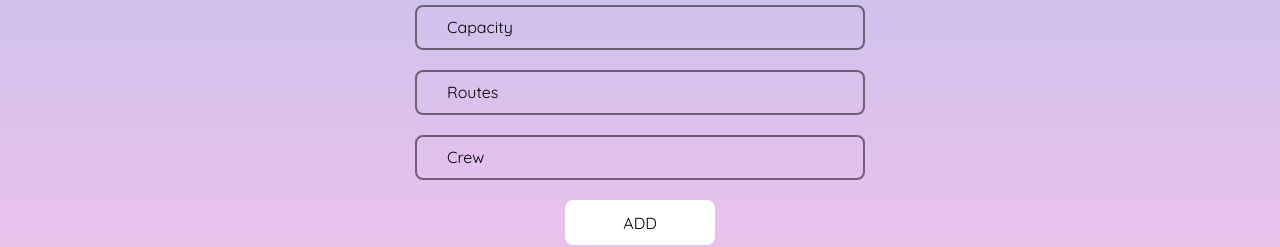
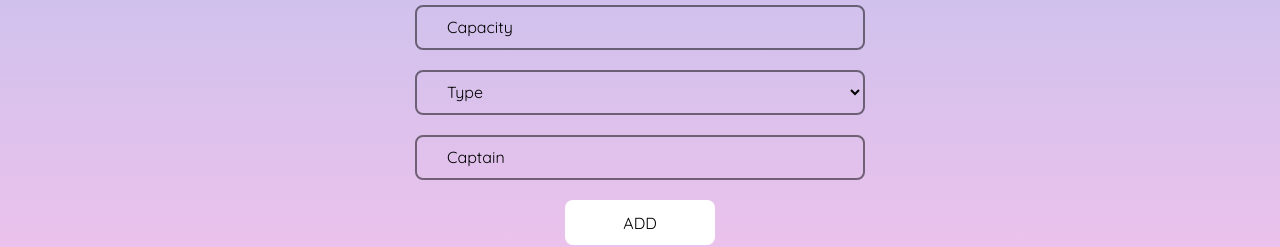
Before and after one commit to lnikol00/Airport-App, a React (Create React App) app in the folder client/: page /create in a window 1280 px wide. Shown: the part 395-642 px from the top of the page. Built offline with nearby package versions, Linux system fonts and the light colour scheme.

Commit message:
Update pages

```diff
--- a/client/src/assets/global.css
+++ b/client/src/assets/global.css
@@ -11,3 +11,11 @@ input[type="text"]:focus~.input-text {
 input[type="text"]:valid~.input-text {
     @apply text-black bg-white transform -translate-y-6 -translate-x-2 scale-75;
 }
+
+select:focus~.input-text {
+    @apply text-black bg-white transform -translate-y-6 -translate-x-2 scale-75;
+}
+
+select:valid~.input-text {
+    @apply text-black bg-white transform -translate-y-6 -translate-x-2 scale-75;
+}
--- a/client/src/components/header/Header.tsx
+++ b/client/src/components/header/Header.tsx
@@ -20,8 +20,8 @@ function Header() {
                 </div>
                 <div className={
                     open
-                        ? 'duration-500 md:static absolute bg-white md:min-h-fit min-h-[30vh] left-0 top-[-100%] md:w-auto w-full flex items-center px-5 justify-center'
-                        : 'duration-500 md:static absolute bg-white md:min-h-fit min-h-[30vh] left-0 top-[9%] md:w-auto w-full flex items-center px-5 justify-center'
+                        ? 'duration-500 md:static absolute z-10 bg-white md:min-h-fit min-h-[30vh] left-0 top-[-100%] md:w-auto w-full flex items-center px-5 justify-center'
+                        : 'duration-500 md:static absolute z-10 bg-white md:min-h-fit min-h-[30vh] left-0 top-[9%] md:w-auto w-full flex items-center px-5 justify-center'
                 }>
                     <ul className='flex md:flex-row flex-col md:items-center items-center md:gap-[2vw] gap-8'>
                         <li>
--- a/client/src/pages/create/Create.tsx
+++ b/client/src/pages/create/Create.tsx
@@ -45,22 +45,27 @@ function Create() {
                     />
                     <span className='text-md text-black absolute left-0 top-[10px] mx-6 px-2 transition duration-200 input-text'>Capacity</span>
                 </label>
-                <label className='relative' id='routes'>
+                <label className='relative' id='type'>
+                    <select
+                        required
+                        className='h-[45px] md:w-[450px] w-80 px-4 text-md bg-inherit border-2 border-opacity-50 border-black rounded-lg outline-none transition duration-200'
+                    >
+                        <option></option>
+                        <option value="Cargo">Cargo</option>
+                        <option value="Passenger">Passenger</option>
+                        <option value="Private">Private</option>
+                    </select>
+                    <span className='text-md text-black absolute left-0 top-[10px] mx-6 px-2 transition duration-200 input-text'>Type</span>
+                </label>
+                <label className='relative' id='captain'>
                     <input
                         type='text'
                         required
                         className='h-[45px] md:w-[450px] w-80 px-4 text-md bg-inherit border-2 border-opacity-50 border-black rounded-lg outline-none focus:border-white focus:text-white transition duration-200'
                     />
-                    <span className='text-md text-black absolute left-0 top-[10px] mx-6 px-2 transition duration-200 input-text'>Routes</span>
+                    <span className='text-md text-black absolute left-0 top-[10px] mx-6 px-2 transition duration-200 input-text'>Captain</span>
                 </label>
-                <label className='relative' id='crew'>
-                    <input
-                        type='text'
-                        required
-                        className='h-[45px] md:w-[450px] w-80 px-4 text-md bg-inherit border-2 border-opacity-50 border-black rounded-lg outline-none focus:border-white focus:text-white transition duration-200'
-                    />
-                    <span className='text-md text-black absolute left-0 top-[10px] mx-6 px-2 transition duration-200 input-text'>Crew</span>
-                </label>
+
                 <button className='bg-white w-[150px] h-[45px] uppercase rounded-lg outline-none'>Add</button>
             </form>
         </div>
--- a/client/src/pages/home/Home.tsx
+++ b/client/src/pages/home/Home.tsx
@@ -1,45 +1,39 @@
 import { useEffect, useState } from 'react'
-import { PlaneListState } from '../../interfaces/types'
+import { PlaneList } from '../../interfaces/types'
 import Pagination from './Pagination';
 import { Link } from 'react-router-dom';
-import { useAppDispatch, useAppSelector } from '../../Redux/hooks';
-import { getAllPlanes } from '../../Redux/Actions/PlaneAction';
 
 function Home() {
 
-    // const [planes, setPlanes] = useState<PlaneListState>([])
+    const [planes, setPlanes] = useState<PlaneList>([])
     const [currentPage, setCurrentPage] = useState<number>(1);
     const [planesPerPage, setPlanesPerPage] = useState<number>(5);
 
     const lastPlaneIndex = currentPage * planesPerPage;
     const firstPlaneIndex = lastPlaneIndex - planesPerPage;
 
+    useEffect(() => {
+        fetch("http://localhost:8000/planes/")
+            .then((response) => {
+                return response.json()
+            })
+            .then((json) => {
+                setPlanes(json)
+            })
+    }, [])
+
+    // const dispatch = useAppDispatch()
+    // const planeList = useAppSelector(state => state.planeList)
+
+    // const { loading, error, planes } = planeList;
+
     // useEffect(() => {
-    //     fetch("http://localhost:8000/planes/")
-    //         .then((response) => {
-    //             return response.json()
-    //         })
-    //         .then((json) => {
-    //             setPlanes(json)
-    //         })
-    // }, [])
-
-    const dispatch = useAppDispatch()
-    const planeList = useAppSelector(state => state.planeList)
-
-    const { loading, error, planes } = planeList;
-
-    useEffect(() => {
-        dispatch(getAllPlanes());
-    }, [dispatch])
+    //     dispatch(getAllPlanes());
+    // }, [dispatch])
 
     return (
         <div className='flex flex-col justify-start md:my-[2rem] my-[1.5rem] md:mx-[10rem] mx-[3rem]'>
             <span className='md:text-2xl text-xl'>Currently available planes:</span>
-            {
-                loading ? (<div>Loading...</div>) : error ? (<div>Error</div>) :
-                    (
-                        <>
             {planes.slice(firstPlaneIndex, lastPlaneIndex).map((plane) => {
                 return (
                     <Link to={`/planes/${plane.id}`}>
@@ -48,16 +42,13 @@ function Home() {
                             className='flex flex-start justify-start flex-col bg-white py-[10px] px-[16px] md:my-[10px] my-[8px] border-[1px] border-black border-solid shadow-md cursor-pointer'
                         >
                             <div>
-                                                <h1>{plane.model}</h1>
+                                <h1>{plane.name}</h1>
                                 <span>Country of origin: {plane.country}</span>
                             </div>
                         </div>
                     </Link>
                 )
             })}
-                        </>
-                    )
-            }
 
             <Pagination
                 totalPlanes={planes.length}
--- a/client/src/pages/home/PlaneDetails.tsx
+++ b/client/src/pages/home/PlaneDetails.tsx
@@ -1,5 +1,6 @@
 import React, { useEffect, useState } from 'react'
-import { useParams } from 'react-router-dom';
+import * as AiIcons from "react-icons/ai"
+import * as FaIcons from "react-icons/fa"
 import testImage from "../../utils/images/test.jpg"
 
 function PlaneDetails() {
@@ -13,13 +14,25 @@ function PlaneDetails() {
                     className='w-[100%] md:h-[450px] h-[200px]'
                 />
             </div>
-            <div className='flex justify-center items-center flex-col md:w-[50%] w-[100%] md:px-[2em] md:py-[0em] py-[0.75em] gap-5'>
+            <div className='flex justify-center items-center flex-col md:w-[50%] w-[100%] md:px-[2em] md:py-[0em] py-[0.75em] md:gap-5 gap-3'>
                 <span className='text-xl'><b>Model: </b>Plane Name</span>
                 <span className='text-xl'><b>Year: </b>1999</span>
                 <span className='text-xl'><b>Country: </b>Croatia</span>
                 <span className='text-xl'><b>Capacity: </b>200</span>
                 <span className='text-xl'><b>Routes: </b>200</span>
                 <span className='text-xl'><b>Crew: </b>200</span>
+                <div className='flex justify-center items-center gap-10 text-xl'>
+                    <div
+                        // onClick={handleDelete}
+                        className='flex justify-center items-center bg-[red] text-white w-10 h-8 rounded-lg p-1 cursor-pointer'>
+                        <AiIcons.AiOutlineDelete />
+                    </div>
+                    <div
+                        // onClick={handleUpdate}
+                        className='text-[green] cursor-pointer'>
+                        <FaIcons.FaPen />
+                    </div>
+                </div>
             </div>
         </div >
     )
```
Lines whose indentation alone changed are shown as unchanged.
